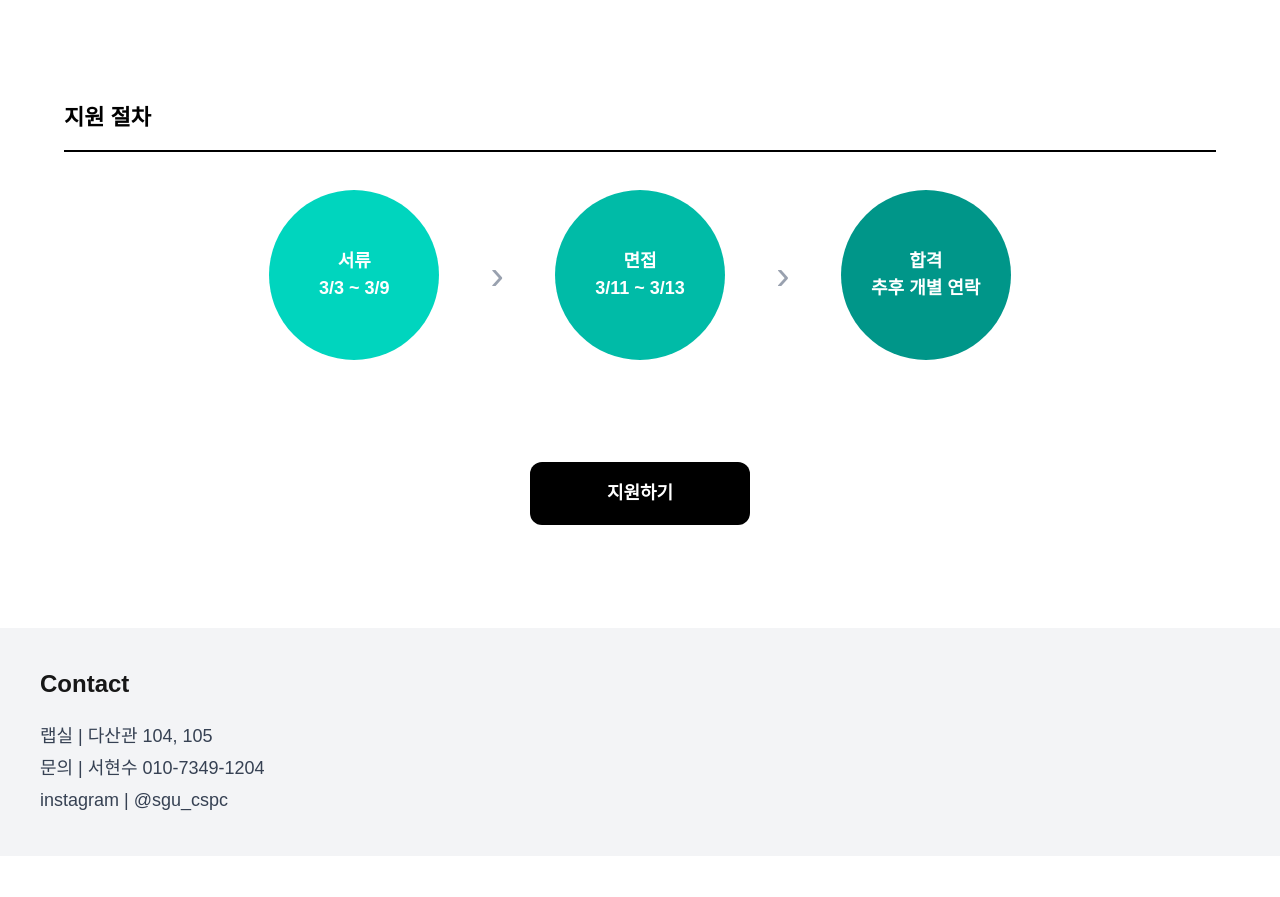
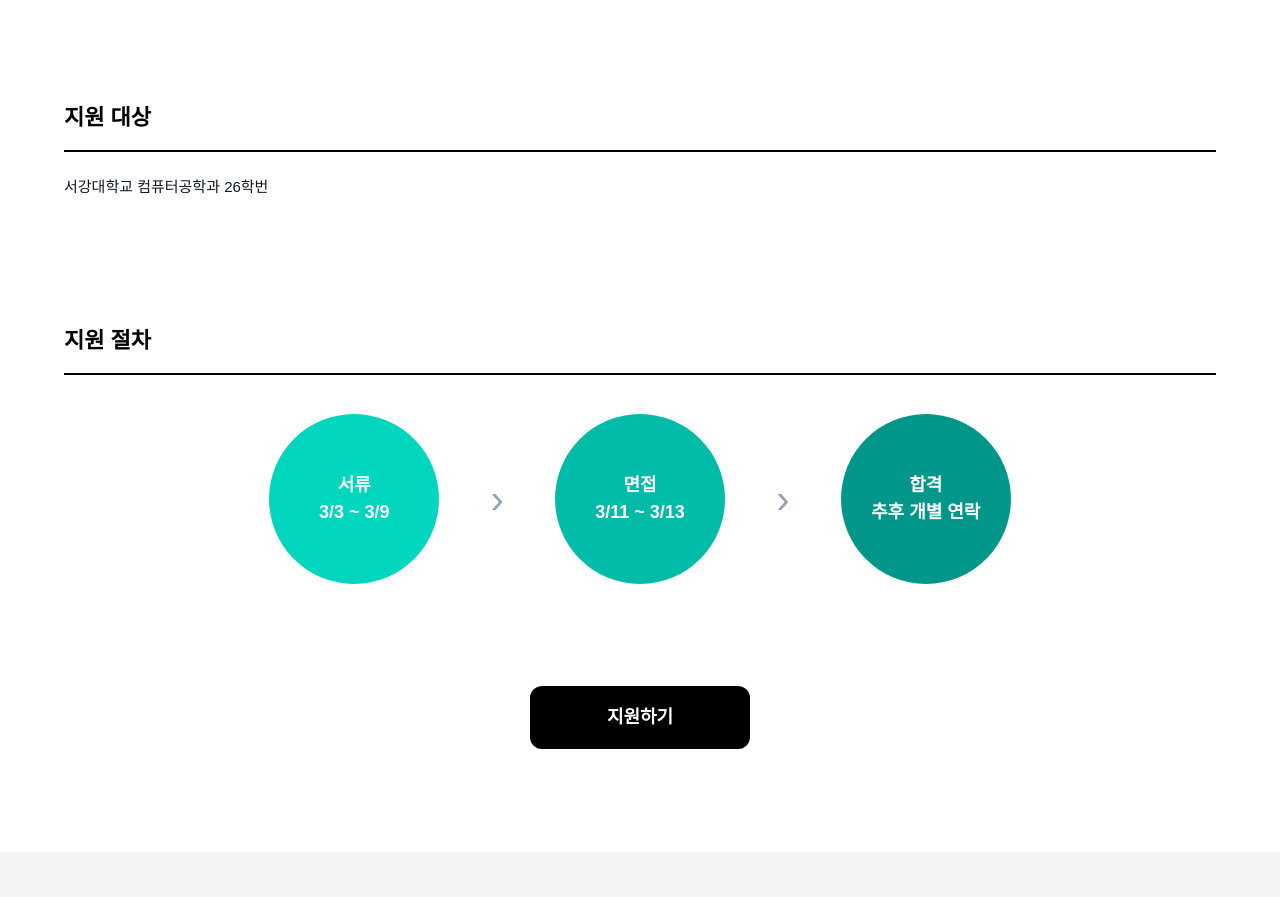
Before and after one commit to CSPCLAB/cspc-recruit-2026, a Next.js app: page /apply/about in a window 1280 px wide. Shown: the part 968-1865 px from the top of the page. Before the commit the page ends 1824 px from the top, so only its background shows below. Built offline with nearby package versions, Linux system fonts and the light colour scheme.

Commit message:
지원 대상 추가

```diff
--- a/app/apply/about/page.tsx
+++ b/app/apply/about/page.tsx
@@ -142,6 +142,17 @@ export default function ApplyInfoPage() {
           </div>
         </section>
 
+        {/* 모집 대상 */}
+        <section className="mb-[clamp(60px,8vw,140px)]">
+          <h3 className="text-[clamp(16px,2vw,22px)] font-bold mb-4">
+            지원 대상
+          </h3>
+          <div className="border-b-2 border-black w-full" />
+          <p className="text-gray-900 text-[clamp(15px,1.5vw,15px)] mb-6 py-6">
+            서강대학교 컴퓨터공학과 26학번
+          </p>
+        </section>
+
         {/* 지원 절차 */}
         <section className="mb-[clamp(60px,8vw,140px)]">
           <h3 className="text-[clamp(16px,2vw,22px)] font-bold mb-4">
```
